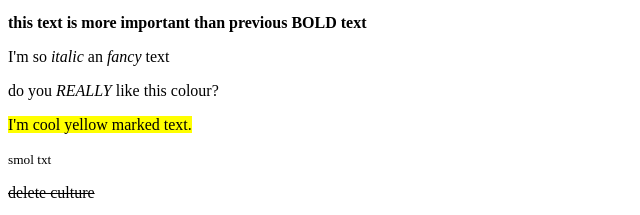
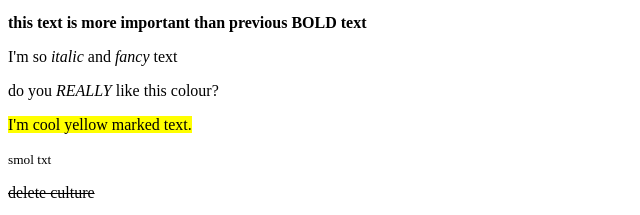
Before and after one commit to KStavar/homework, a plain HTML site: page document.html in a window 1280 px wide. Shown: the part 1798-2013 px from the top of the page, 0-640 px from the left. Drawn offline with Linux system fonts and the light colour scheme.

```diff
--- a/document.html
+++ b/document.html
@@ -66,7 +66,7 @@
 
     <p> <b>bold text.</b> </p>
     <p> <strong>this text is more important than previous BOLD text</strong> </p>
-    <p>I'm so <i>italic</i> an <i>fancy</i> text</p>
+    <p>I'm so <i>italic</i> and <i>fancy</i> text</p>
     <p>do you <em>REALLY</em> like this colour?</p>
     <p><mark>I'm cool yellow marked text.</mark></p>
     <p><small>smol txt</small></p>
```
